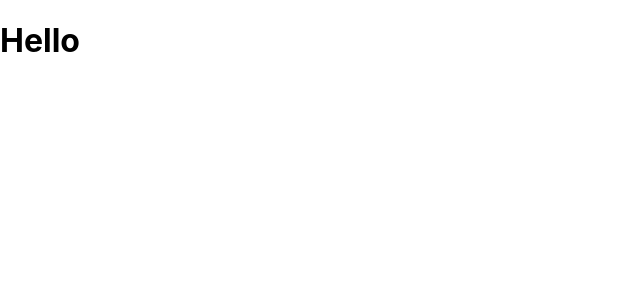
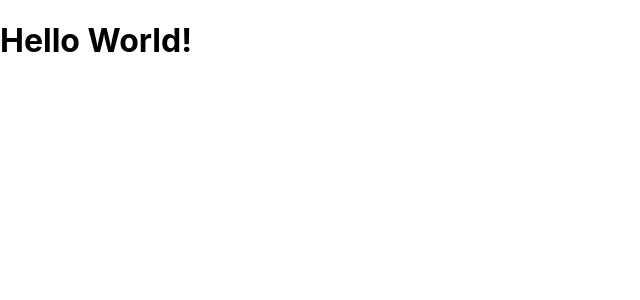
Before and after one commit to Rio0628/recipe-ingredients-app, a React (Create React App) app: page / in a window 1280 px wide. Shown: the top 300 px of the page, without its empty margins (0-640 px from the left). Built offline with nearby package versions, Linux system fonts and the light colour scheme.

Commit message:
Created Components
- Eliminated unnecessary files from the default creation of the application.
- Created the components folder and added the basic components that will be used for the application.

```diff
--- a/package.json
+++ b/package.json
@@ -17,7 +17,7 @@
     "web-vitals": "^1.1.2"
   },
   "scripts": {
-    "start": "react-scripts start",
+    "start": "set PORT=8000 && react-scripts start",
     "build": "react-scripts build",
     "test": "react-scripts test",
     "eject": "react-scripts eject"
--- a/public/index.html
+++ b/public/index.html
@@ -15,29 +15,10 @@
       user's mobile device or desktop. See https://developers.google.com/web/fundamentals/web-app-manifest/
     -->
     <link rel="manifest" href="%PUBLIC_URL%/manifest.json" />
-    <!--
-      Notice the use of %PUBLIC_URL% in the tags above.
-      It will be replaced with the URL of the `public` folder during the build.
-      Only files inside the `public` folder can be referenced from the HTML.
-
-      Unlike "/favicon.ico" or "favicon.ico", "%PUBLIC_URL%/favicon.ico" will
-      work correctly both with client-side routing and a non-root public URL.
-      Learn how to configure a non-root public URL by running `npm run build`.
-    -->
-    <title>React App</title>
+    <title> -- Recipes App --</title>
   </head>
   <body>
     <noscript>You need to enable JavaScript to run this app.</noscript>
     <div id="root"></div>
-    <!--
-      This HTML file is a template.
-      If you open it directly in the browser, you will see an empty page.
-
-      You can add webfonts, meta tags, or analytics to this file.
-      The build step will place the bundled scripts into the <body> tag.
-
-      To begin the development, run `npm start` or `yarn start`.
-      To create a production bundle, use `npm run build` or `yarn build`.
-    -->
   </body>
 </html>
--- a/src/App.js
+++ b/src/App.js
@@ -2,7 +2,7 @@
 function App() {
   return (
     <div className="container">
-      <h1>Hello</h1>
+      <h1>Hello World!</h1>
     </div>
   );
 }
```
Also changed, not shown: src/components/CreateRecipe.js (added), src/components/IndRecipe.js (added), 1 other file (tests, documents, lock files or other folders).
